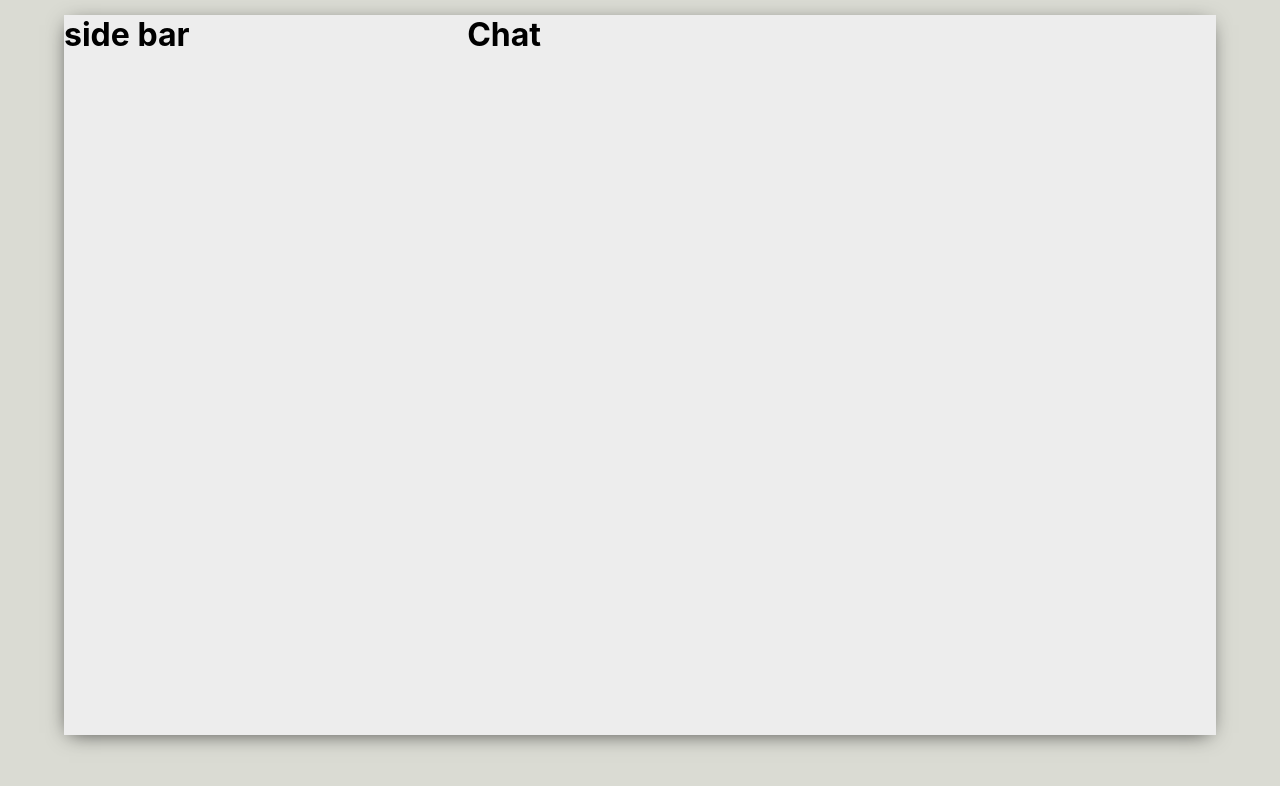
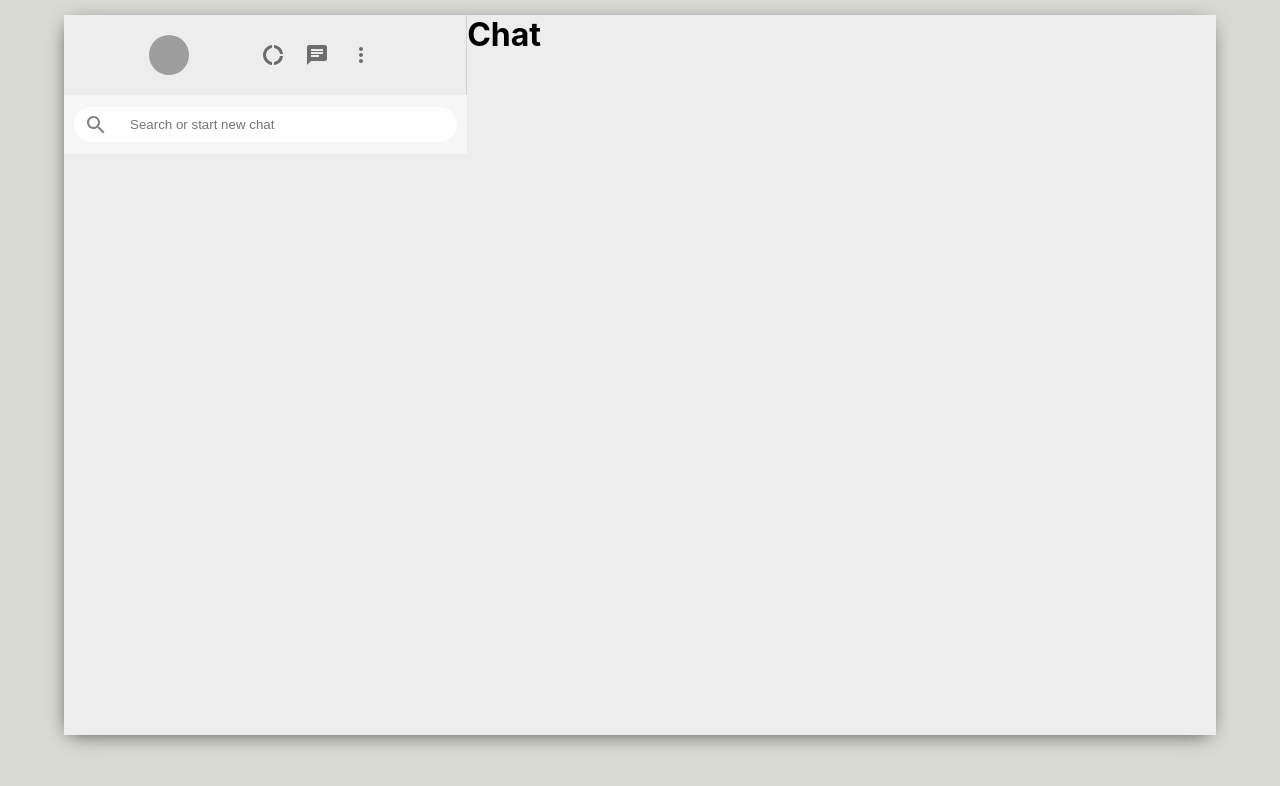
Before and after one commit to haris18896/Whatsapp_clone, a React (Create React App) app: page / in a window 1280 px wide. Shown: the top 786 px of the page. Built offline with nearby package versions, Linux system fonts and the light colour scheme; grey boxes are pictures that could not be loaded.

Commit message:
setting up sidebar chat

```diff
--- a/src/components/sidebar/Sidebar.css
+++ b/src/components/sidebar/Sidebar.css
@@ -4,3 +4,50 @@
     /* 35% of the area */
     flex: 0.35;
 }
+
+.sidebar__header{
+    display: flex;
+    justify-content: space-evenly;
+    padding: 20px;
+    border-right: 1px solid lightgray;
+}
+
+.sidebar__headerRight{
+    display: flex;
+    justify-content: space-between;
+    align-items: baseline;
+    min-width: 10vw;
+}
+
+.sidebar__headerRight > .MuiSvgIcon-root{
+    margin-right: 2vw;
+    font-size: 24px !important;
+}
+
+.sidebar__search{
+    display: flex;
+    align-items: center;
+    background-color: #f6f6f6;
+    height: 39px;
+    padding: 10px;
+}
+
+.sidebar__searchContainer{
+    display: flex;
+    align-items: center;
+    width: 100%;
+    background-color: white;
+    height: 35px;
+    border-radius: 20px;
+}
+
+.sidebar__searchContainer > .MuiSvgIcon-root{
+    color: gray;
+    padding: 10px;
+}
+
+.sidebar__searchContainer > input {
+    border: none;
+    outline-width: 0;
+    margin-left: 10px;
+}
--- a/src/components/sidebar/Sidebar.jsx
+++ b/src/components/sidebar/Sidebar.jsx
@@ -1,10 +1,44 @@
 import React from 'react';
-import './Sidebar.css'
+import './Sidebar.css';
+
+import ChatIcon from '@mui/icons-material/Chat';
+import DonutLargeIcon from '@mui/icons-material/DonutLarge';
+import MoreVertIcon from '@mui/icons-material/MoreVert';
+import SearchIcon from '@mui/icons-material/Search';
+
+import { Avatar, IconButton } from '@mui/material';
 
 function Sidebar() {
     return (
         <div className="sidebar">
-            <h1>side bar</h1>
+
+            <div className="sidebar__header">
+                <Avatar
+                src="https://scontent.flhe7-1.fna.fbcdn.net/v/t39.30808-6/236438889_2943029059243957_3989747193712367152_n.jpg?_nc_cat=101&ccb=1-5&_nc_sid=09cbfe&_nc_eui2=AeFTGcsqxzlhcLZ-Z9yYbNMISkLxDgQKaKlKQvEOBApoqfQGjajpRdSolYKek4CtFCBkqa1FP4L_-4pF3I96VgF-&_nc_ohc=vxrijDhieUkAX8noyO2&tn=UhcRacfgE8lV9cMw&_nc_ht=scontent.flhe7-1.fna&oh=c51eb2c1e67300b609247be9d7570943&oe=6161BB59"
+                fontSize="large"
+                />
+
+                <div className="sidebar__headerRight">
+                    <IconButton>
+                        <DonutLargeIcon />
+                    </IconButton>
+                    <IconButton>
+                        <ChatIcon />
+                    </IconButton>
+                    <IconButton>
+                        <MoreVertIcon />
+                    </IconButton>
+                </div>
+            </div>
+
+            <div className="sidebar__search">
+                <div className="sidebar__searchContainer">
+                    <SearchIcon />
+                    <input placeholder="Search or start new chat" type="text" />
+                </div>
+            </div>
+
+
         </div>
     )
 }
```
Also changed, not shown: 1 other file (tests, documents, lock files or other folders).
